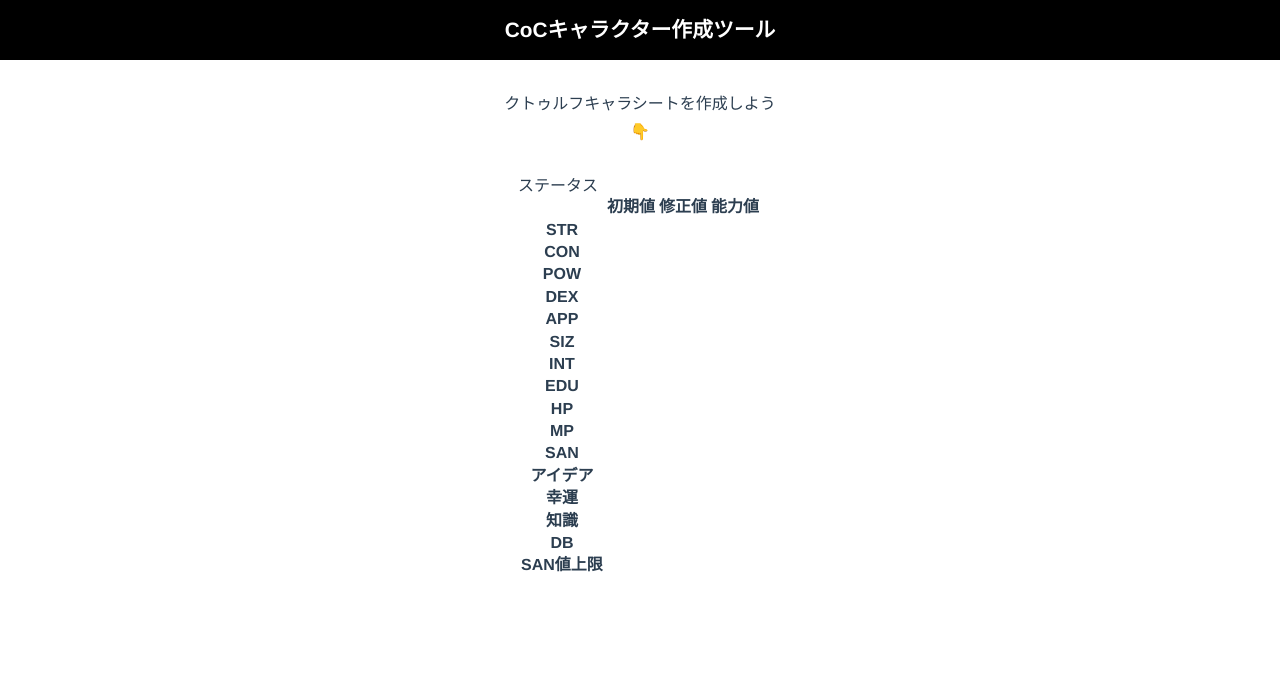
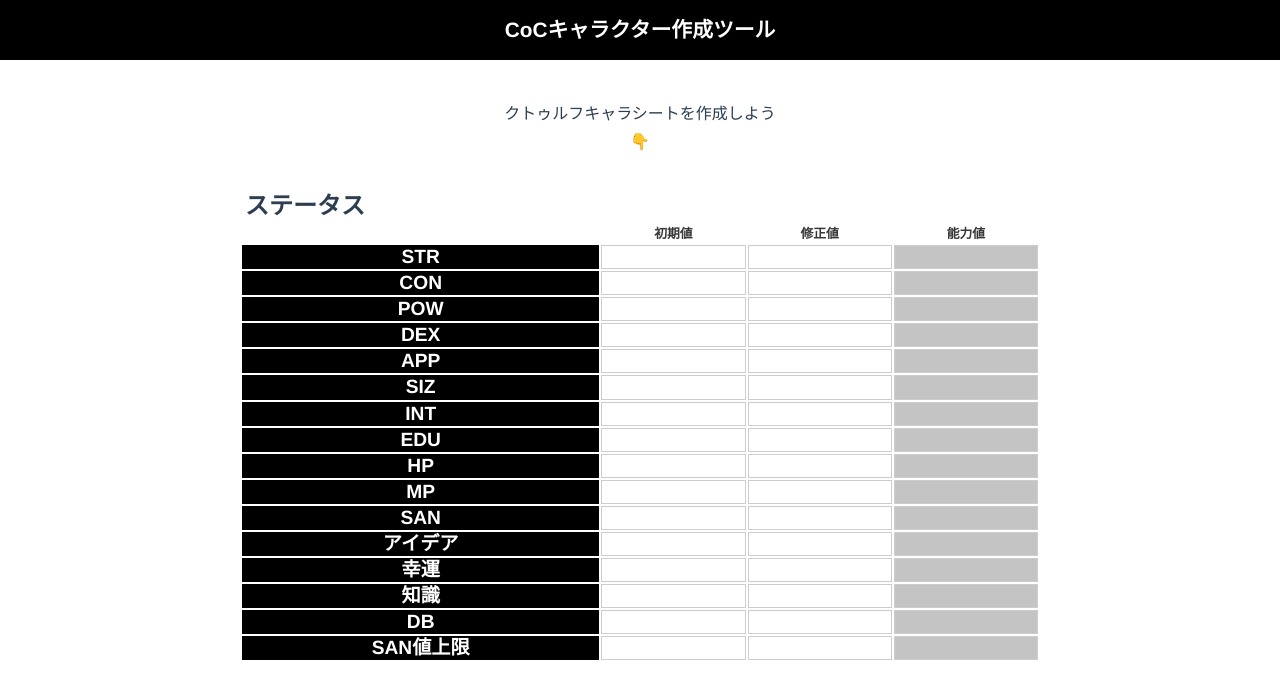
Before and after one commit to sueCalystegia00/CoC-chara-maker, a Vue app: page / in a window 1280 px wide. Shown: the top 698 px of the page. Built offline with nearby package versions, Linux system fonts and the light colour scheme; no server answers.

Commit message:
update: 表を生成

```diff
--- a/src/components/Status.vue
+++ b/src/components/Status.vue
@@ -1,6 +1,8 @@
 <template>
   <div class="status">
-    ステータス
+    <div class="title">
+      <h2>ステータス</h2>
+    </div>
     <table>
       <thead>
         <tr>
@@ -14,12 +16,12 @@
         <tr
           v-for="status in statusList"
           :key="status.displayName"
-          class="status"
+          class="status-row"
         >
-          <th>{{ status.displayName }}</th>
-          <td>{{ status.default }}</td>
-          <td>{{ status.revised }}</td>
-          <td>{{ status.define }}</td>
+          <th class="displayname">{{ status.displayName }}</th>
+          <td class="default">{{ status.default }}</td>
+          <td class="revised">{{ status.revised }}</td>
+          <td class="define">{{ status.define }}</td>
         </tr>
       </tbody>
     </table>
@@ -39,10 +41,40 @@ export default {
 
 <!-- Add "scoped" attribute to limit CSS to this component only -->
 <style scoped>
-.Status {
+.status {
   width: 100%;
+  max-width: 800px;
   display: flex;
   flex-direction: column;
   align-items: center;
 }
+.title {
+  width: 100%;
+  display: flex;
+  flex-direction: row;
+  align-items: center;
+}
+table,
+thead,
+tbody {
+  width: 100%;
+}
+thead th {
+  font-size: 0.8rem;
+  color: #373737;
+}
+tbody {
+  font-size: 1.2rem;
+}
+tbody th {
+  height: 1.2rem;
+  background-color: #000000;
+  color: #ffffff;
+}
+tbody td {
+  border: 1px solid #cdcdcd;
+}
+.define {
+  background-color: #c4c4c4;
+}
 </style>
--- a/src/views/Home.vue
+++ b/src/views/Home.vue
@@ -29,6 +29,8 @@ export default {
   display: flex;
   flex-direction: column;
   align-items: center;
+  padding: 10px;
+  box-sizing: border-box;
 }
 
 .describe {
```
